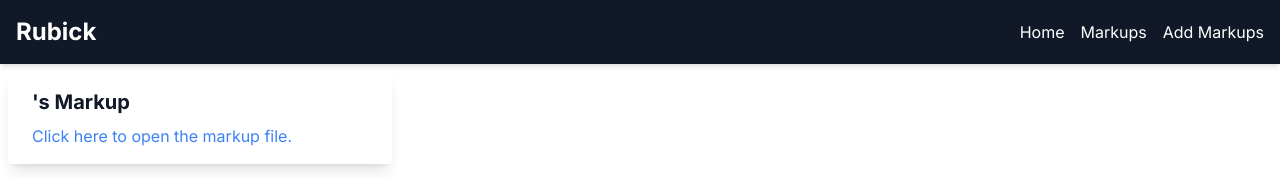
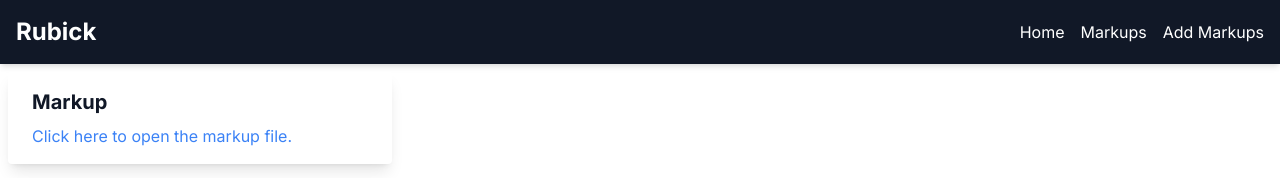
Before and after one commit to salilramani/devapp, a Next.js app: page / in a window 1280 px wide. Shown: the top 178 px of the page. Built offline with nearby package versions, Linux system fonts and the light colour scheme.

Commit message:
ongoings

```diff
--- a/app/components/Markupcard.jsx
+++ b/app/components/Markupcard.jsx
@@ -6,7 +6,7 @@
     <Link href={`/Markups/${id}`}>
       <div className="max-w-sm rounded overflow-hidden shadow-lg transition transform hover:scale-105 hover:shadow-2xl cursor-pointer bg-white m-2">
         <div className="px-6 py-4">
-          <div className="font-bold text-xl mb-2 text-gray-900">{user_name}'s Markup</div>
+          <div className="font-bold text-xl mb-2 text-gray-900">{user_name} Markup</div>
           <p className="text-gray-600 text-base mb-2">{user_email}</p>
           <p className="text-gray-600 text-base mb-2">{markup_url}</p>
           <p className="text-blue-500 text-base">Click here to open the markup file.</p>
```
